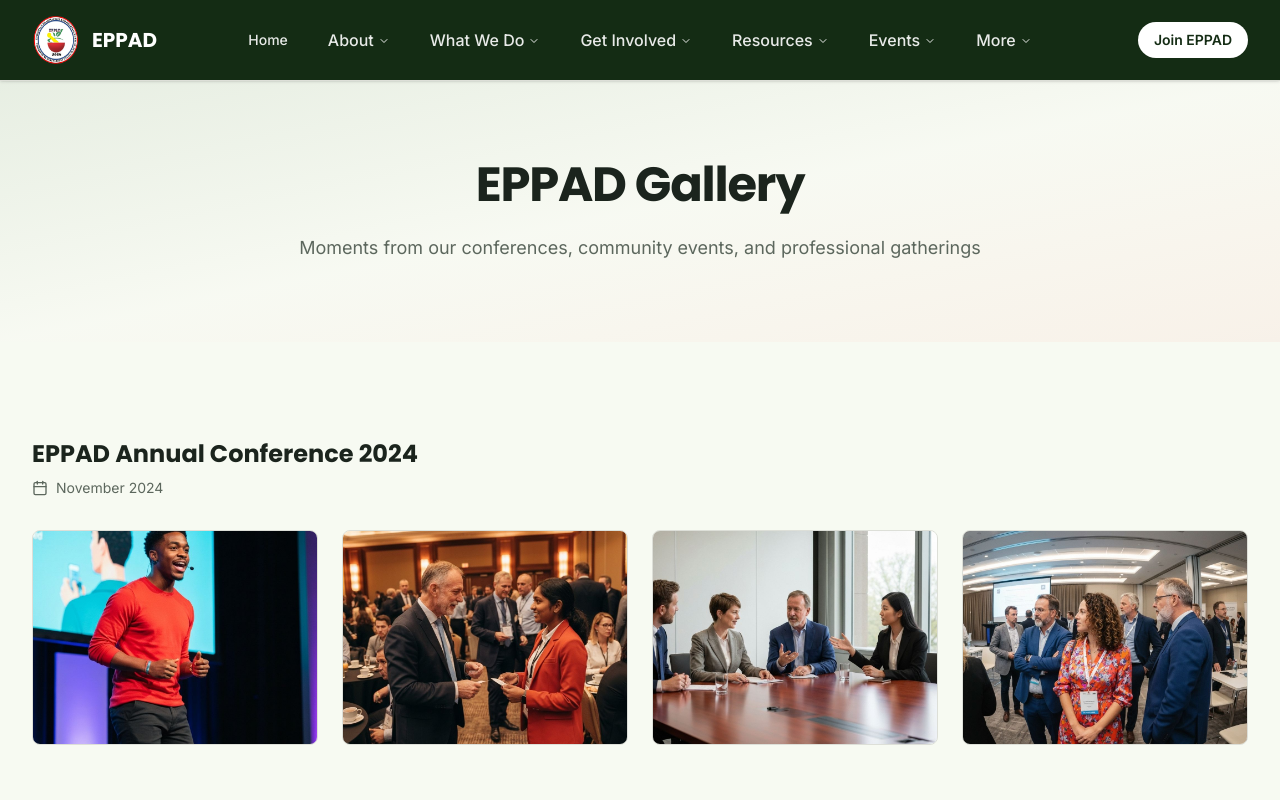
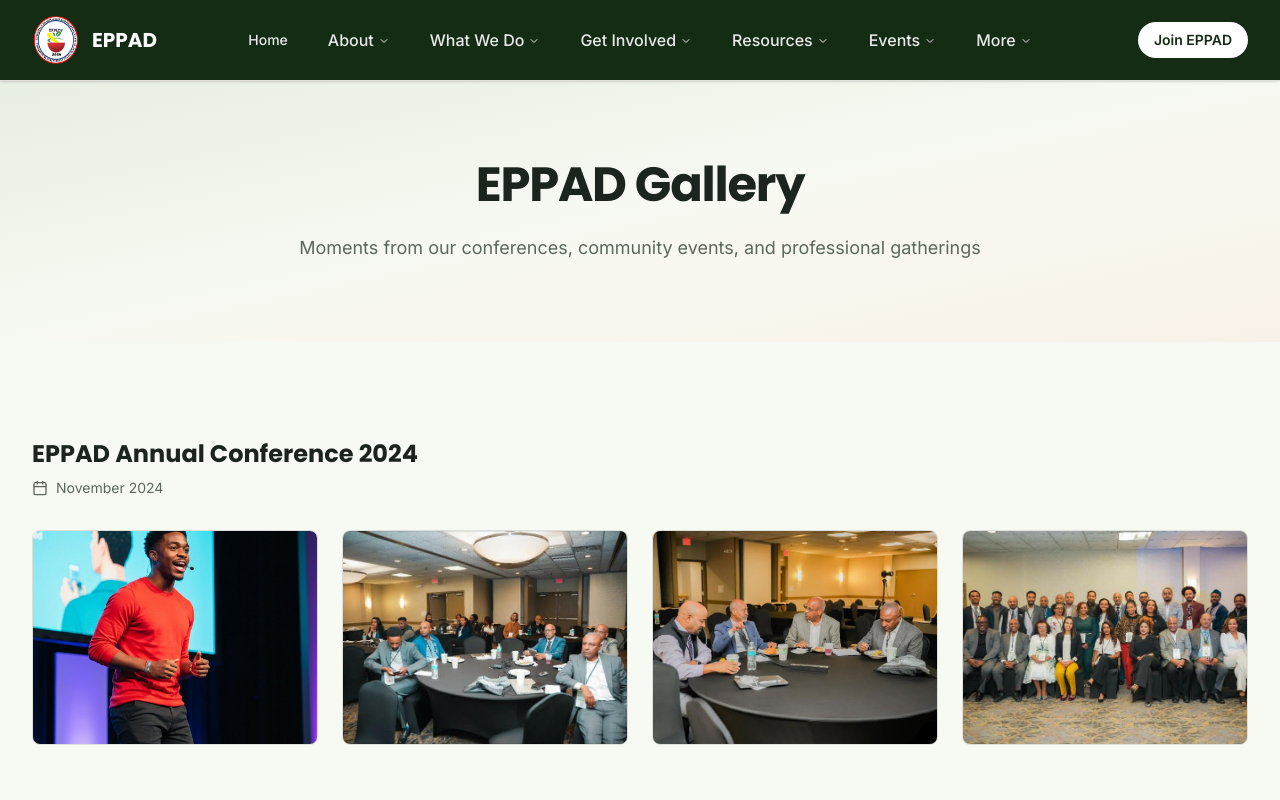
Before and after one commit to daniwolde1/eppad, a Next.js app: page /gallery in a window 1280 px wide. Shown: the top 800 px of the page. Built offline with nearby package versions, Linux system fonts and the light colour scheme.

Commit message:
Update page.tsx

```diff
--- a/app/gallery/page.tsx
+++ b/app/gallery/page.tsx
@@ -10,9 +10,9 @@ const galleryItems = [
     date: "November 2024",
     images: [
       { url: "/conference-keynote-speaker.jpg", alt: "Keynote speaker" },
-      { url: "/conference-networking.jpg", alt: "Networking session" },
-      { url: "/conference-panel-discussion.jpg", alt: "Panel discussion" },
-      { url: "/conference-attendees.jpg", alt: "Conference attendees" },
+      { url: "/ep2.jpg", alt: "Networking session" },
+      { url: "/ep3.jpg", alt: "Panel discussion" },
+      { url: "/ep6.jpg", alt: "Conference attendees" },
     ],
   },
   {
```
